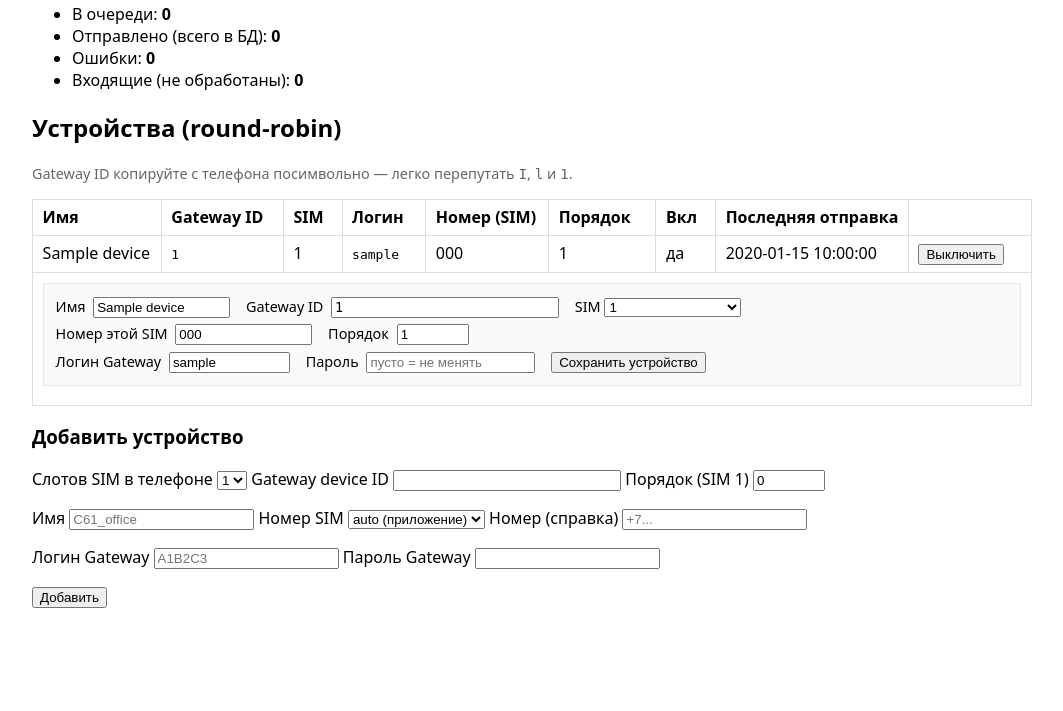
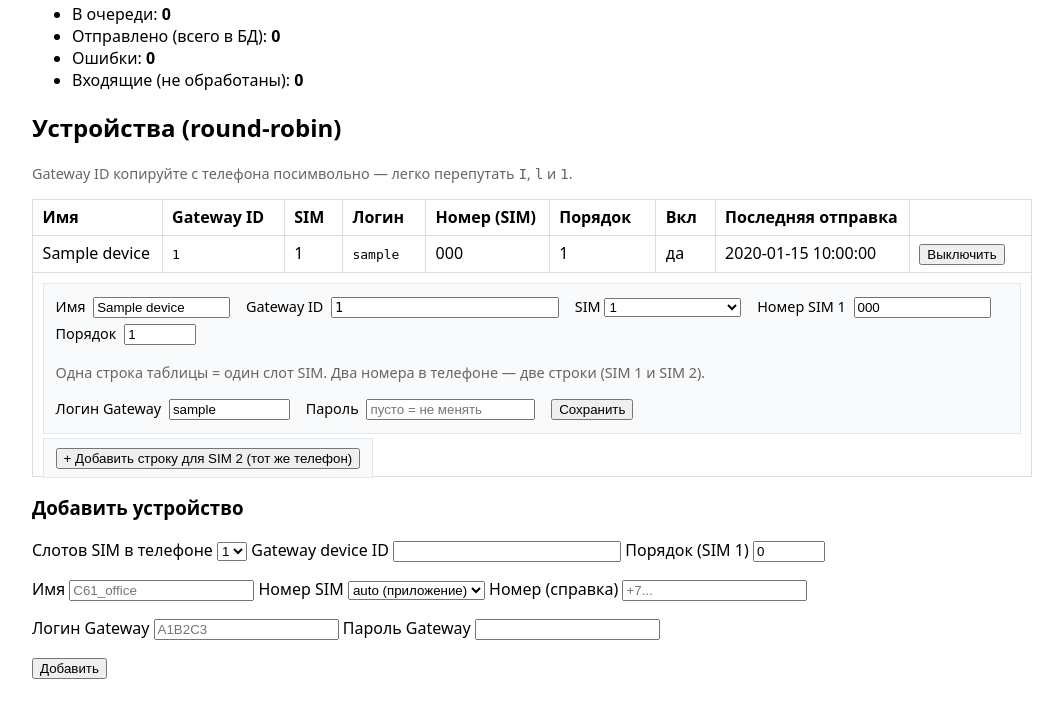
Before and after one commit to uskhrr-hash/sms-delivery, a FastAPI app: page /admin/ in a window 1280 px wide. Shown: the part 224-935 px from the top of the page, without its empty margins (108-1171 px from the left). Before the commit the page ends 832 px from the top, so only its background shows below. Run offline with FastAPI, Linux system fonts and the light colour scheme; the visitor is signed in with stand-in values (Sample User, id 1); tables that the repository leaves empty hold one stand-in row (values such as "Sample post"); parts of the project's set-up code (start-up, migrations or seed data) failed here and were passed over.

Commit message:
Admin: sibling SIM row button and clearer edit labels.
Co-authored-by: Cursor <cursoragent@cursor.com>

```diff
--- a/app/admin/templates/dashboard.html
+++ b/app/admin/templates/dashboard.html
@@ -84,15 +84,26 @@
                 <option value="2" {% if d.sim_number == 2 %}selected{% endif %}>2</option>
               </select>
             </label>
-            <label>Номер этой SIM <input name="phone_label" value="{{ d.phone_label }}" placeholder="+7..." size="14"></label>
+            <label>Номер SIM {% if d.sim_number %}{{ d.sim_number }}{% else %}?{% endif %}
+              <input name="phone_label" value="{{ d.phone_label }}" placeholder="+7..." size="14"></label>
             <label>Порядок <input name="sort_order" type="number" value="{{ d.sort_order }}" style="width:4rem"></label>
           </div>
+          <p class="muted">Одна строка таблицы = один слот SIM. Два номера в телефоне — две строки (SIM 1 и SIM 2).</p>
           <div>
             <label>Логин Gateway <input name="gateway_username" value="{{ d.gateway_username }}" required size="12"></label>
             <label>Пароль <input name="gateway_password" type="password" placeholder="{% if d.gateway_password %}пусто = не менять{% else %}обязателен{% endif %}" size="18"></label>
-            <button type="submit">Сохранить устройство</button>
+            <button type="submit">Сохранить</button>
           </div>
         </form>
+        {% if d.sim_number == 1 %}
+        <form class="inline device-form" method="post" action="/admin/devices/{{ d.id }}/add-sibling-sim">
+          <button type="submit">+ Добавить строку для SIM 2 (тот же телефон)</button>
+        </form>
+        {% elif d.sim_number == 2 %}
+        <form class="inline device-form" method="post" action="/admin/devices/{{ d.id }}/add-sibling-sim">
+          <button type="submit">+ Добавить строку для SIM 1 (тот же телефон)</button>
+        </form>
+        {% endif %}
       </td>
     </tr>
     {% else %}
```
Also changed, not shown: app/admin/routes.py (+49 -0 lines).
